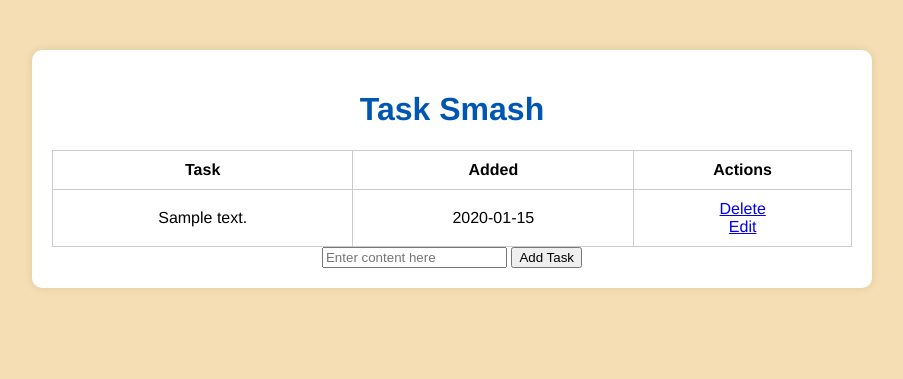
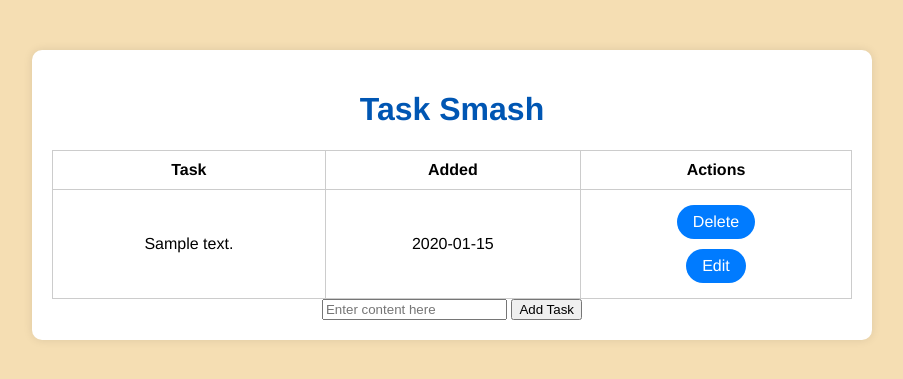
Before and after one commit to Achan112233/Crud-App, a Flask app: page / in a window 1280 px wide. Shown: the top 379 px of the page, without its empty margins (188-1091 px from the left). Run offline with Flask 3, Linux system fonts and the light colour scheme; tables that the repository leaves empty hold one stand-in row (values such as "Sample post").

Commit message:
anchor tag decorate

```diff
--- a/static/styles.css
+++ b/static/styles.css
@@ -35,4 +35,14 @@ table th, table td {
 table th th, table td th {
   background-color: #f0f0f0;
   color: 333;
+}
+table a {
+  display: inline-block;
+  padding: 8px 16px;
+  margin: 5px;
+  border-radius: 20px;
+  background-color: #007bff;
+  color: white;
+  text-decoration: none;
+  transition: background-color 0.3s ease;
 }/*# sourceMappingURL=styles.css.map */
--- a/static/styles.scss
+++ b/static/styles.scss
@@ -44,4 +44,15 @@ table{
       color: 333;
     }
   }
+
+  a{
+    display: inline-block;
+    padding: 8px 16px;
+    margin: 5px;
+    border-radius: 20px;
+    background-color: $primary-color;
+    color: #ffff;
+    text-decoration: none;
+    transition: background-color 0.3s ease;
+  }
 }
```
Also changed, not shown: instance/database.db, 1 other file.
